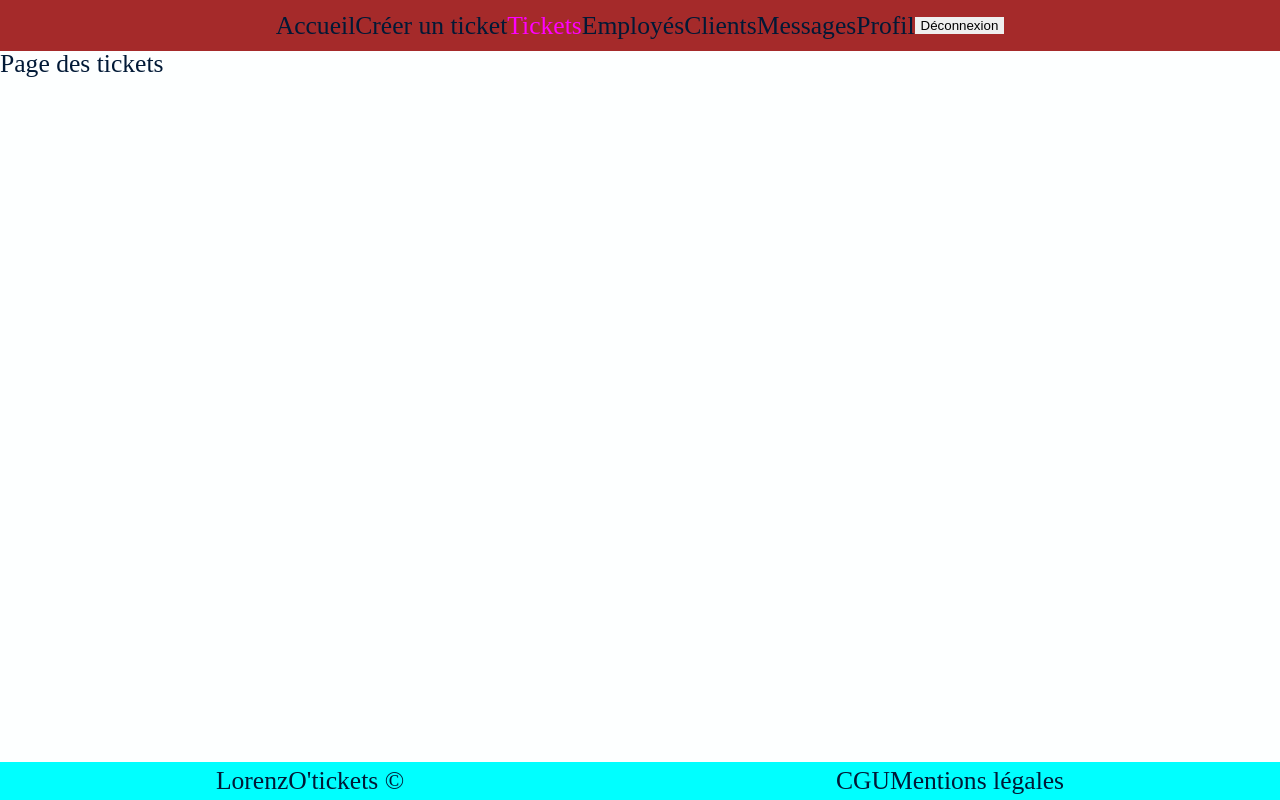
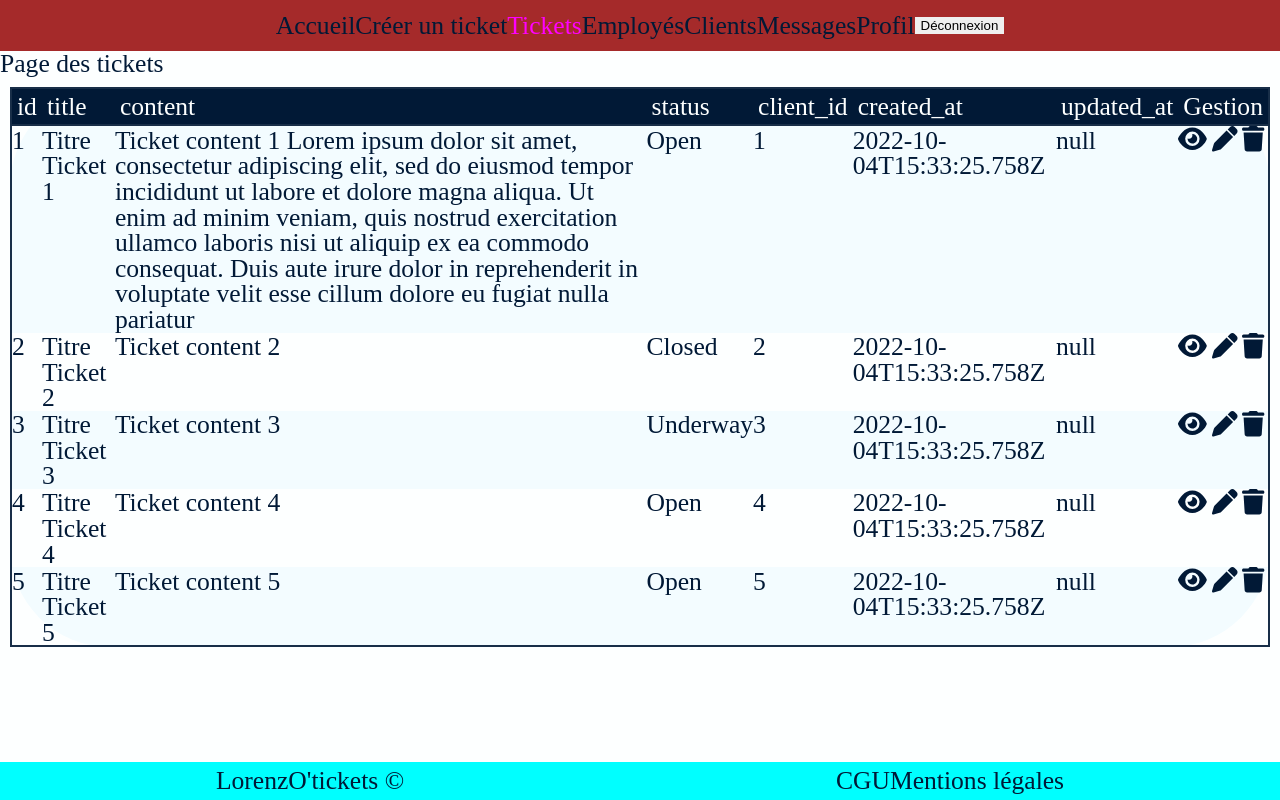
Before and after one commit to Fidia-e/lorenzo-tickets-project, a React (Create React App) app in the folder front/: page /tickets in a window 1280 px wide. Built offline with nearby package versions, Linux system fonts and the light colour scheme.

Commit message:
feat: 🎸 add a table component and used it in tickets page

```diff
--- a/front/package.json
+++ b/front/package.json
@@ -3,6 +3,8 @@
   "version": "0.1.0",
   "private": true,
   "dependencies": {
+    "@fortawesome/free-solid-svg-icons": "^6.2.0",
+    "@fortawesome/react-fontawesome": "^0.2.0",
     "@testing-library/user-event": "^13.5.0",
     "@types/jest": "^27.5.2",
     "@types/node": "^16.11.61",
--- /dev/null
+++ b/front/src/components/Table/index.tsx
@@ -0,0 +1,54 @@
+import { FontAwesomeIcon } from '@fortawesome/react-fontawesome';
+import { faEye, faPen, faTrash } from '@fortawesome/free-solid-svg-icons';
+
+import React, { ReactElement } from 'react';
+
+import { Ticket } from '../../types';
+
+interface TableProps {
+  thHeaders: string[];
+  items: Ticket[]; // TODO when using table with new items, add a pipe and the Type[]
+}
+
+const Table = ({ thHeaders, items }: TableProps): ReactElement => {
+  const handleOnClick = (event: React.MouseEvent<HTMLElement>): void => {
+    console.log(event.currentTarget);
+  };
+
+  return (
+    <div className="table-container">
+      <table className="table">
+        <thead>
+          <tr>
+            {thHeaders.map((th: string) => (
+              <th key={th}>{th}</th>
+            ))}
+            <th colSpan={3}>Gestion</th>
+          </tr>
+        </thead>
+        <tbody>
+          {items.map((item, index: number) => {
+            return (
+              <tr key={`tr${index}`}>
+                {Object.values(item).map((value: string | number | null, index: number) => (
+                  <td key={`td${index}`}>{value ?? 'null'}</td>
+                ))}
+                <td onClick={handleOnClick} className="see">
+                  <FontAwesomeIcon icon={faEye} />
+                </td>
+                <td onClick={handleOnClick} className="edit">
+                  <FontAwesomeIcon icon={faPen} />
+                </td>
+                <td onClick={handleOnClick} className="delete">
+                  <FontAwesomeIcon icon={faTrash} />
+                </td>
+              </tr>
+            );
+          })}
+        </tbody>
+      </table>
+    </div>
+  );
+};
+
+export default Table;
--- /dev/null
+++ b/front/src/pages/Tickets/constants.ts
@@ -0,0 +1,62 @@
+import { Status, Ticket } from '../../types';
+
+const { OPEN, CLOSED, UNDERWAY } = Status;
+
+export const ticketsTableHeaders: string[] = [
+  'id',
+  'title',
+  'content',
+  'status',
+  'client_id',
+  'created_at',
+  'updated_at',
+];
+
+export const ticketsData: Ticket[] = [
+  {
+    id: 1,
+    title: 'Titre Ticket 1',
+    content:
+      'Ticket content 1 Lorem ipsum dolor sit amet, consectetur adipiscing elit, sed do eiusmod tempor incididunt ut labore et dolore magna aliqua. Ut enim ad minim veniam, quis nostrud exercitation ullamco laboris nisi ut aliquip ex ea commodo consequat. Duis aute irure dolor in reprehenderit in voluptate velit esse cillum dolore eu fugiat nulla pariatur',
+    status: OPEN,
+    client_id: 1,
+    created_at: '2022-10-04T15:33:25.758Z',
+    updated_at: null,
+  },
+  {
+    id: 2,
+    title: 'Titre Ticket 2',
+    content: 'Ticket content 2',
+    status: CLOSED,
+    client_id: 2,
+    created_at: '2022-10-04T15:33:25.758Z',
+    updated_at: null,
+  },
+  {
+    id: 3,
+    title: 'Titre Ticket 3',
+    content: 'Ticket content 3',
+    status: UNDERWAY,
+    client_id: 3,
+    created_at: '2022-10-04T15:33:25.758Z',
+    updated_at: null,
+  },
+  {
+    id: 4,
+    title: 'Titre Ticket 4',
+    content: 'Ticket content 4',
+    status: OPEN,
+    client_id: 4,
+    created_at: '2022-10-04T15:33:25.758Z',
+    updated_at: null,
+  },
+  {
+    id: 5,
+    title: 'Titre Ticket 5',
+    content: 'Ticket content 5',
+    status: OPEN,
+    client_id: 5,
+    created_at: '2022-10-04T15:33:25.758Z',
+    updated_at: null,
+  },
+];
--- a/front/src/pages/Tickets/index.tsx
+++ b/front/src/pages/Tickets/index.tsx
@@ -1,7 +1,13 @@
 import { FunctionComponent } from 'react';
 
-const Tickets: FunctionComponent = () => {
-  return <h1>Page des tickets</h1>;
-};
+import Table from '../../components/Table';
+import { ticketsData, ticketsTableHeaders } from './constants';
+
+const Tickets: FunctionComponent = () => (
+  <div className="tickets-container">
+    <h1>Page des tickets</h1>
+    <Table thHeaders={ticketsTableHeaders} items={ticketsData} />
+  </div>
+);
 
 export default Tickets;
--- /dev/null
+++ b/front/src/styles/components/_table.scss
@@ -0,0 +1,25 @@
+.table-container {
+  padding: 10px 10px;
+
+  .table {
+    background-color: $c-frame;
+    border-radius: 100px;
+    width: 100%;
+    border: 2px solid $c-selected;
+
+    th {
+      text-align: left;
+      padding: 5px;
+    }
+
+    thead {
+      border: solid 2px $c-selected;
+      background-color: $c-text;
+      color: $c-background;
+    }
+
+    tr:nth-child(even) {
+      background-color: $c-background;
+    }
+  }
+}
--- a/front/src/styles/index.scss
+++ b/front/src/styles/index.scss
@@ -11,4 +11,4 @@
 
 // components
 @import 'components/headerNav', 'components/submitButton', 'components/field', 'components/roleChoiceButton',
-  'components/fieldLongText';
+  'components/fieldLongText', 'components/table';
--- /dev/null
+++ b/front/src/styles/pages/_tickets.scss
@@ -0,0 +1,3 @@
+.tickets-container {
+  grid-row-start: 2;
+}
--- /dev/null
+++ b/front/src/types/index.ts
@@ -0,0 +1,16 @@
+export enum Status {
+  OPEN = 'Open',
+  CLOSED = 'Closed',
+  UNDERWAY = 'Underway',
+}
+
+// TODO change once we have retrieve type from back
+export interface Ticket {
+  id: number;
+  title: string;
+  content: string;
+  status: Status;
+  client_id: number;
+  created_at: string;
+  updated_at: string | null;
+}
```
Also changed, not shown: 1 other file (tests, documents, lock files or other folders).
